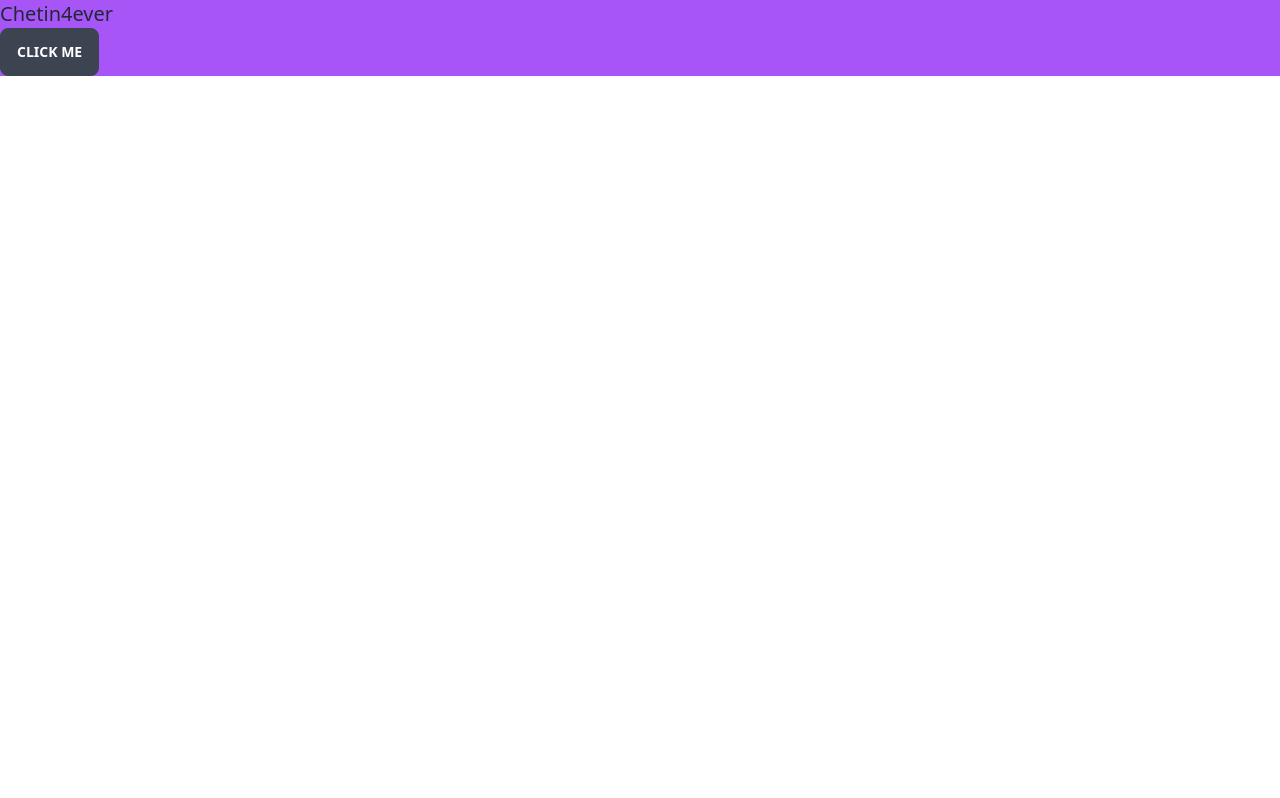
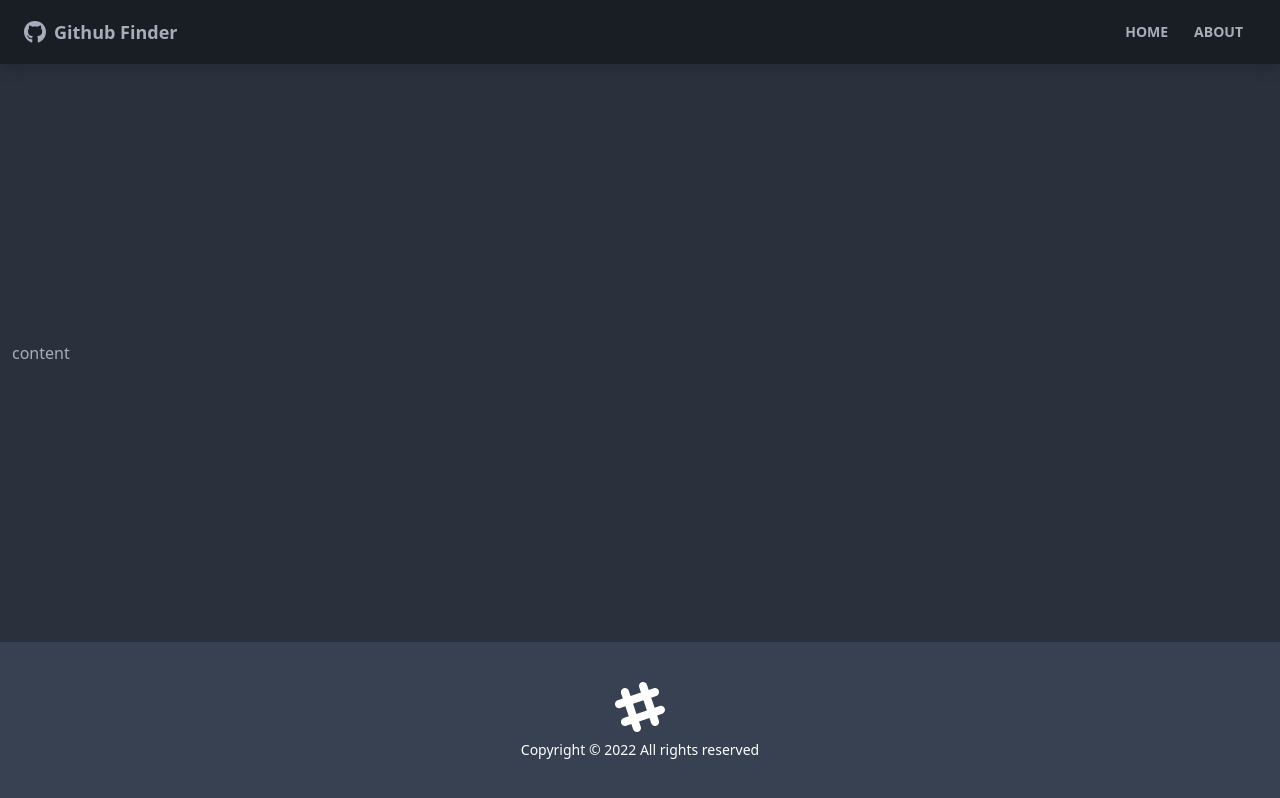
Before and after one commit to chetin4ever/githubfinder, a React (Create React App) app: page / in a window 1280 px wide. Built offline with nearby package versions, Linux system fonts and the light colour scheme.

Commit message:
adding header and footer

```diff
--- a/public/index.html
+++ b/public/index.html
@@ -1,5 +1,5 @@
 <!DOCTYPE html>
-<html lang="en">
+<html lang="en" data-theme="dark">
   <head>
     <meta charset="utf-8" />
     <link rel="icon" href="%PUBLIC_URL%/favicon.ico" />
--- a/src/App.js
+++ b/src/App.js
@@ -1,9 +1,16 @@
+import { BrowserRouter as Router, Route, Routes } from "react-router-dom"
+import Footer from "./component/layout/Footer"
+import Navbar from "./component/layout/Navbar"
+
 function App() {
   return (
-    <div className='bg-purple-500 bg-'>
-      <h1 className='text-xl'>Chetin4ever</h1>
-      <button className='btn'>Click me</button>
-    </div>
+    <Router>
+      <div className='flex flex-col justify-between h-screen'>
+        <Navbar />
+        <main className='container mx-auto px-3 pb-12'>content</main>
+        <Footer />
+      </div>
+    </Router>
   )
 }
 
--- /dev/null
+++ b/src/component/layout/Footer.jsx
@@ -0,0 +1,23 @@
+function Footer() {
+  const footerYear = new Date().getFullYear()
+  return (
+    <footer className='footer p-10 bg-gray-700 text-primary-content footer-center'>
+      <div>
+        <svg
+          width='50'
+          height='50'
+          viewBox='0 0 24 24'
+          xmlns='http://www.w3.org/2000/svg'
+          fillRule='evenodd'
+          clipRule='evenodd'
+          className='inline-block fill-current'
+        >
+          <path d='M22.672 15.226l-2.432.811.841 2.515c.33 1.019-.209 2.127-1.23 2.456-1.15.325-2.148-.321-2.463-1.226l-.84-2.518-5.013 1.677.84 2.517c.391 1.203-.434 2.542-1.831 2.542-.88 0-1.601-.564-1.86-1.314l-.842-2.516-2.431.809c-1.135.328-2.145-.317-2.463-1.229-.329-1.018.211-2.127 1.231-2.456l2.432-.809-1.621-4.823-2.432.808c-1.355.384-2.558-.59-2.558-1.839 0-.817.509-1.582 1.327-1.846l2.433-.809-.842-2.515c-.33-1.02.211-2.129 1.232-2.458 1.02-.329 2.13.209 2.461 1.229l.842 2.515 5.011-1.677-.839-2.517c-.403-1.238.484-2.553 1.843-2.553.819 0 1.585.509 1.85 1.326l.841 2.517 2.431-.81c1.02-.33 2.131.211 2.461 1.229.332 1.018-.21 2.126-1.23 2.456l-2.433.809 1.622 4.823 2.433-.809c1.242-.401 2.557.484 2.557 1.838 0 .819-.51 1.583-1.328 1.847m-8.992-6.428l-5.01 1.675 1.619 4.828 5.011-1.674-1.62-4.829z'></path>
+        </svg>
+        <p>Copyright &copy; {footerYear} All rights reserved</p>
+      </div>
+    </footer>
+  )
+}
+
+export default Footer
--- /dev/null
+++ b/src/component/layout/Navbar.jsx
@@ -0,0 +1,36 @@
+import PropTypes from "prop-types"
+import { FaGithub } from "react-icons/fa"
+import { Link } from "react-router-dom"
+
+function Navbar({ title }) {
+  return (
+    <nav className='navbar mb-12 shadow-lg bg-neutral text-neutral-content'>
+      <div className='container mx-auto'>
+        <div className='flex-none px-2 mx-2 '>
+          <FaGithub className='text-3xl pr-2 inline' />
+          <Link to='/' className='text-lg font-bold align-middle'>
+            {title}
+          </Link>
+        </div>
+        <div className='flex-1 px-2 mx-2'>
+          <div className='flex justify-end'>
+            <Link to='/' className='btn btn-ghost btn-sm rounded-btn'>
+              Home
+            </Link>
+            <Link to='/about' className='btn btn-ghost btn-sm rounded-btn'>
+              About
+            </Link>
+          </div>
+        </div>
+      </div>
+    </nav>
+  )
+}
+Navbar.defaultProps = {
+  title: "Github Finder",
+}
+Navbar.propTypes = {
+  title: PropTypes.string,
+}
+
+export default Navbar
```
